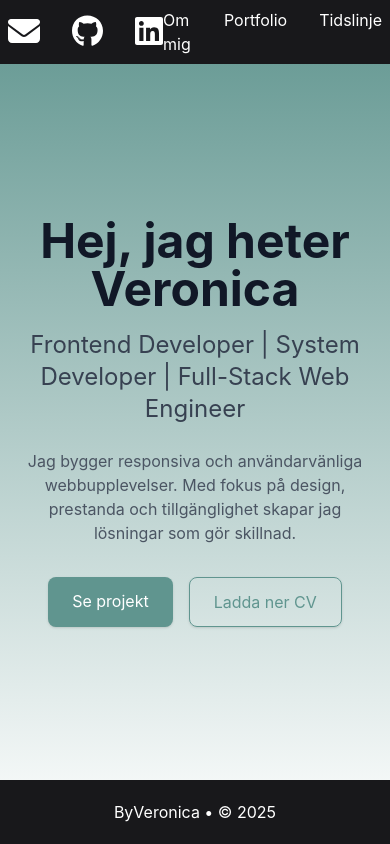
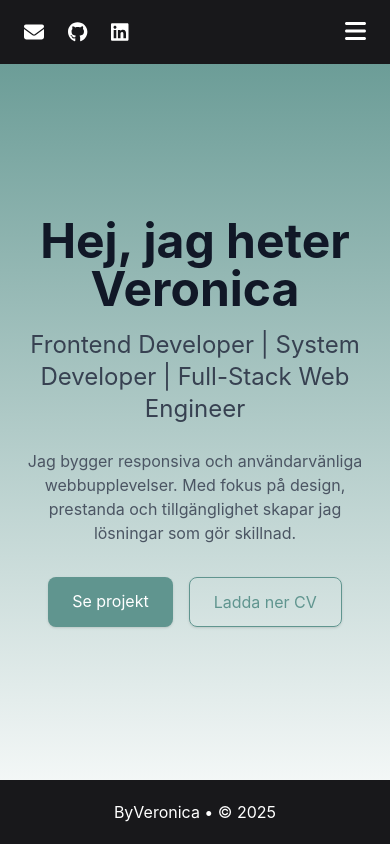
Before and after one commit to VeronicaAndersen/react-portfolio, a React (Create React App) app: page / in a window 390 px wide. Built offline with nearby package versions, Linux system fonts and the light colour scheme.

Commit message:
Fixed menu on smaller screens

```diff
--- a/src/components/Header.js
+++ b/src/components/Header.js
@@ -2,6 +2,7 @@ import { useEffect, useRef, useState } from "react";
 import { FontAwesomeIcon } from "@fortawesome/react-fontawesome";
 import { faEnvelope } from "@fortawesome/free-solid-svg-icons";
 import { faGithub, faLinkedin } from "@fortawesome/free-brands-svg-icons";
+import { faBars, faTimes } from "@fortawesome/free-solid-svg-icons";
 
 const socials = [
   {
@@ -19,6 +20,8 @@ const socials = [
 ];
 
 const Header = () => {
+  const [menuOpen, setMenuOpen] = useState(false);
+
   const handleClick = (anchor) => () => {
     const id = `${anchor}-section`;
     const element = document.getElementById(id);
@@ -27,6 +30,7 @@ const Header = () => {
         behavior: "smooth",
         block: "start",
       });
+      setMenuOpen(false); // Stäng menyn efter klick
     }
   };
 
@@ -35,7 +39,6 @@ const Header = () => {
   useEffect(() => {
     const handleScroll = () => {
       const currentScrollPos = window.scrollY;
-
       prevScrollPos.current = currentScrollPos;
     };
 
@@ -44,31 +47,38 @@ const Header = () => {
   }, []);
 
   return (
-    <div
-      className="fixed top-0 left-0 right-0 z-50 transition-transform duration-300 bg-zinc-900 h-16"
-    >
-      <div
-        className="flex justify-between items-center p-2"
-      >
-        <nav className="flex gap-8">
+    <div className="fixed top-0 left-0 right-0 z-50 bg-zinc-900 h-16">
+      <div className="max-w-5xl mx-auto flex justify-between items-center h-full px-6">
+
+        <nav className="flex gap-6">
           {socials.map((social, index) => (
             <a href={social.url} target="_blank" rel="noreferrer" key={index}>
-              <FontAwesomeIcon icon={social.icon} size="2x" color="#fff"/>
+              <FontAwesomeIcon icon={social.icon} size="lg" color="#fff" />
             </a>
           ))}
         </nav>
-        <nav className="flex gap-8">
-          <a href="#about" onClick={handleClick("about")}>
-            Om mig
-          </a>
-          <a href="#projects" onClick={handleClick("projects")}>
-            Portfolio
-          </a>
-          <a href="#timeline" onClick={handleClick("timeline")}>
-            Tidslinje
-          </a>
+
+        <nav className="hidden md:flex gap-8 text-white">
+          <a href="#about" onClick={handleClick("about")}>Om mig</a>
+          <a href="#projects" onClick={handleClick("projects")}>Portfolio</a>
+          <a href="#timeline" onClick={handleClick("timeline")}>Tidslinje</a>
         </nav>
+
+        <button
+          className="md:hidden text-white text-2xl"
+          onClick={() => setMenuOpen(!menuOpen)}
+        >
+          <FontAwesomeIcon icon={menuOpen ? faTimes : faBars} />
+        </button>
       </div>
+
+      {menuOpen && (
+        <div className="md:hidden bg-zinc-800 text-white px-6 py-4 space-y-4">
+          <a href="#about" onClick={handleClick("about")} className="block">Om mig</a>
+          <a href="#projects" onClick={handleClick("projects")} className="block">Portfolio</a>
+          <a href="#timeline" onClick={handleClick("timeline")} className="block">Tidslinje</a>
+        </div>
+      )}
     </div>
   );
 };
```
